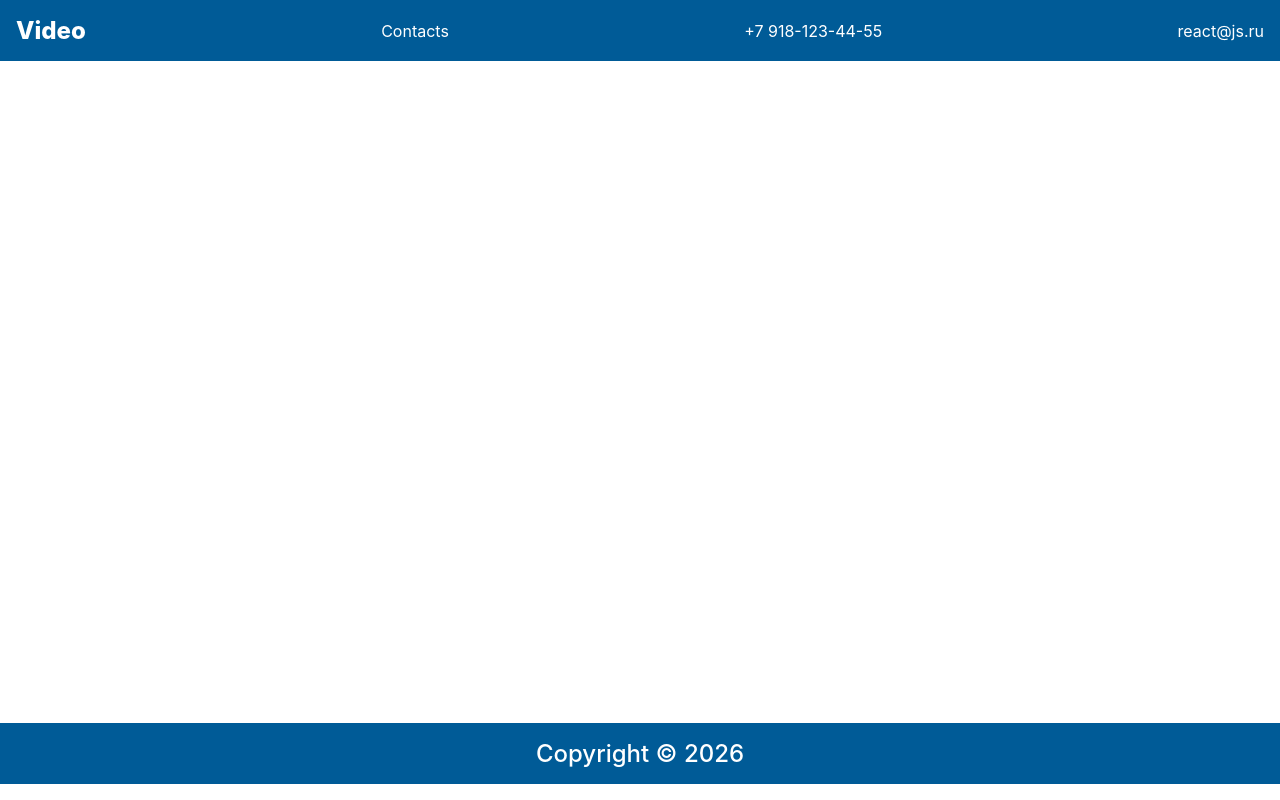
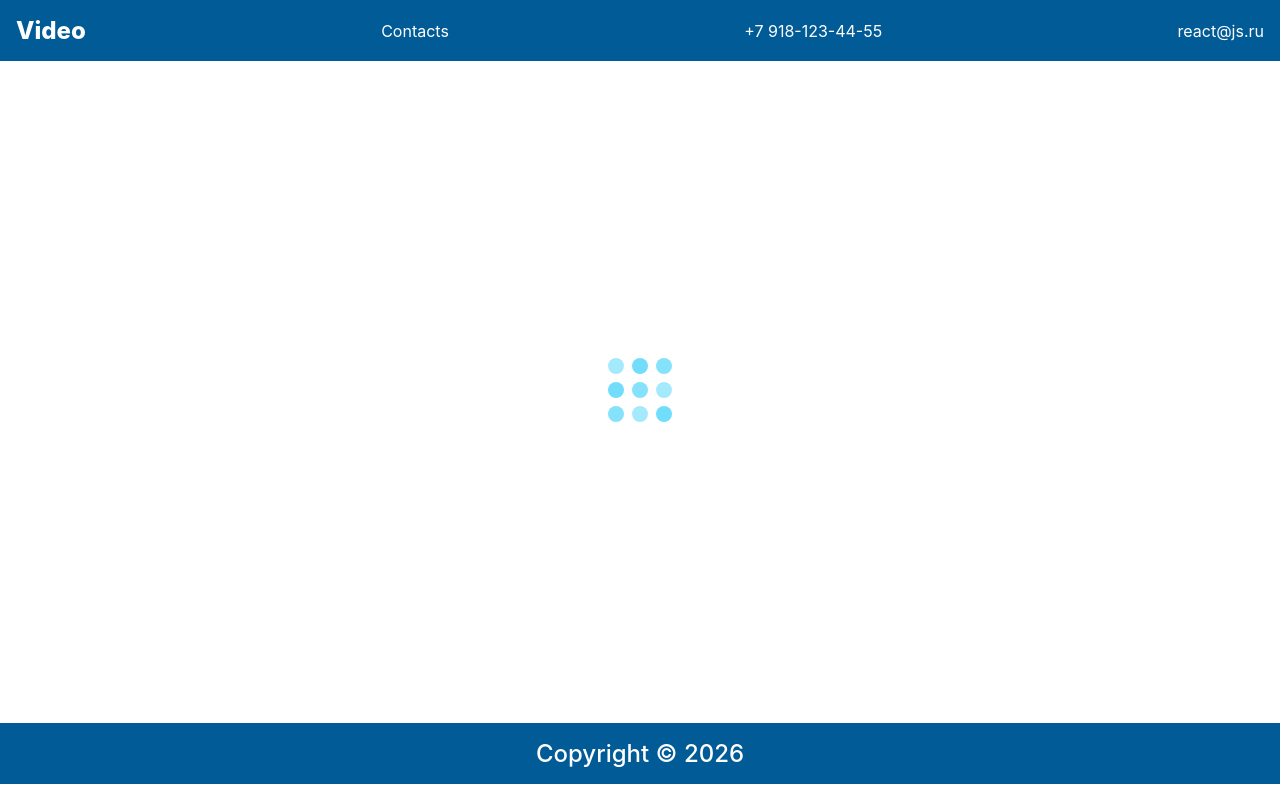
Before and after one commit to fxrostxx/ReactMovies, a React (Create React App) app: page / in a window 1280 px wide. Built offline with nearby package versions, Linux system fonts and the light colour scheme; no server answers.

Commit message:
Preloader DONE

```diff
--- /dev/null
+++ b/src/components/Preloader.css
@@ -0,0 +1,90 @@
+* {
+    align-content: center;
+}
+
+.lds-grid,
+.lds-grid div {
+    box-sizing: border-box;
+}
+
+.lds-grid {
+    display: inline-block;
+    position: relative;
+    width: 80px;
+    height: 80px;
+}
+
+.lds-grid div {
+    position: absolute;
+    width: 16px;
+    height: 16px;
+    border-radius: 50%;
+    background: #61dafb;
+    animation: lds-grid 1.2s linear infinite;
+}
+
+.lds-grid div:nth-child(1) {
+    top: 8px;
+    left: 8px;
+    animation-delay: 0s;
+}
+
+.lds-grid div:nth-child(2) {
+    top: 8px;
+    left: 32px;
+    animation-delay: -0.4s;
+}
+
+.lds-grid div:nth-child(3) {
+    top: 8px;
+    left: 56px;
+    animation-delay: -0.8s;
+}
+
+.lds-grid div:nth-child(4) {
+    top: 32px;
+    left: 8px;
+    animation-delay: -0.4s;
+}
+
+.lds-grid div:nth-child(5) {
+    top: 32px;
+    left: 32px;
+    animation-delay: -0.8s;
+}
+
+.lds-grid div:nth-child(6) {
+    top: 32px;
+    left: 56px;
+    animation-delay: -1.2s;
+}
+
+.lds-grid div:nth-child(7) {
+    top: 56px;
+    left: 8px;
+    animation-delay: -0.8s;
+}
+
+.lds-grid div:nth-child(8) {
+    top: 56px;
+    left: 32px;
+    animation-delay: -1.2s;
+}
+
+.lds-grid div:nth-child(9) {
+    top: 56px;
+    left: 56px;
+    animation-delay: -1.6s;
+}
+
+@keyframes lds-grid {
+
+    0%,
+    100% {
+        opacity: 1;
+    }
+
+    50% {
+        opacity: 0.5;
+    }
+}
--- /dev/null
+++ b/src/components/Preloader.js
@@ -0,0 +1,10 @@
+import './Preloader.css';
+
+function Preloader()
+{
+    return (
+        <div class="lds-grid"><div></div><div></div><div></div><div></div><div></div><div></div><div></div><div></div><div></div></div>
+    )
+}
+
+export default Preloader;
--- a/src/layout/Main.js
+++ b/src/layout/Main.js
@@ -1,6 +1,7 @@
 import './Main.css'
 import React from 'react';
 import MovieList from '../components/MovieList';
+import Preloader from '../components/Preloader';
 
 class Main extends React.Component
 {
@@ -20,7 +21,8 @@ class Main extends React.Component
         return (
             <div className='main'>
                 {
-                    <MovieList movies={this.state.movies} />
+                    this.state.movies == 0 ? <Preloader /> :
+                        <MovieList movies={this.state.movies} />
                 }
             </div>
         )
```
